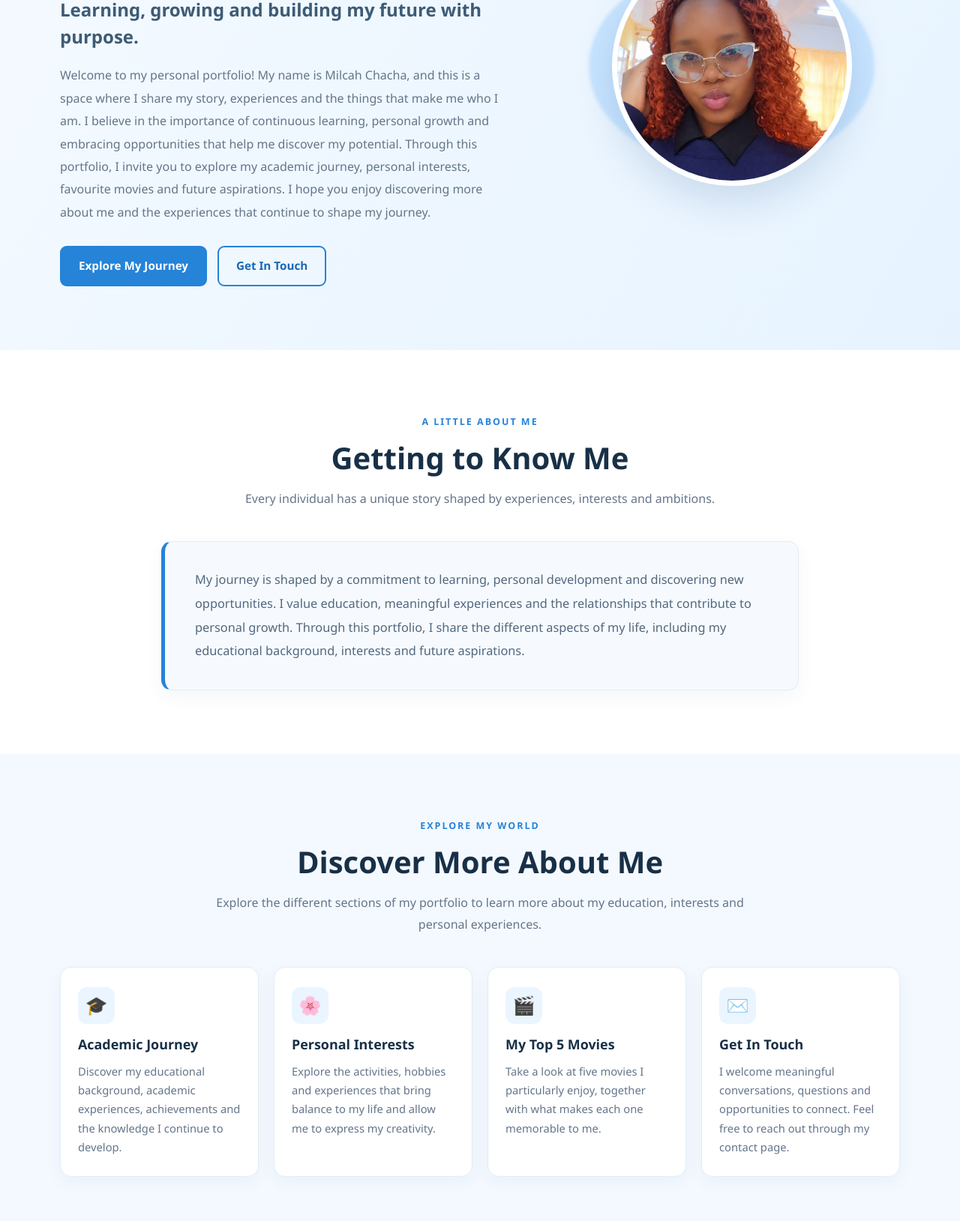
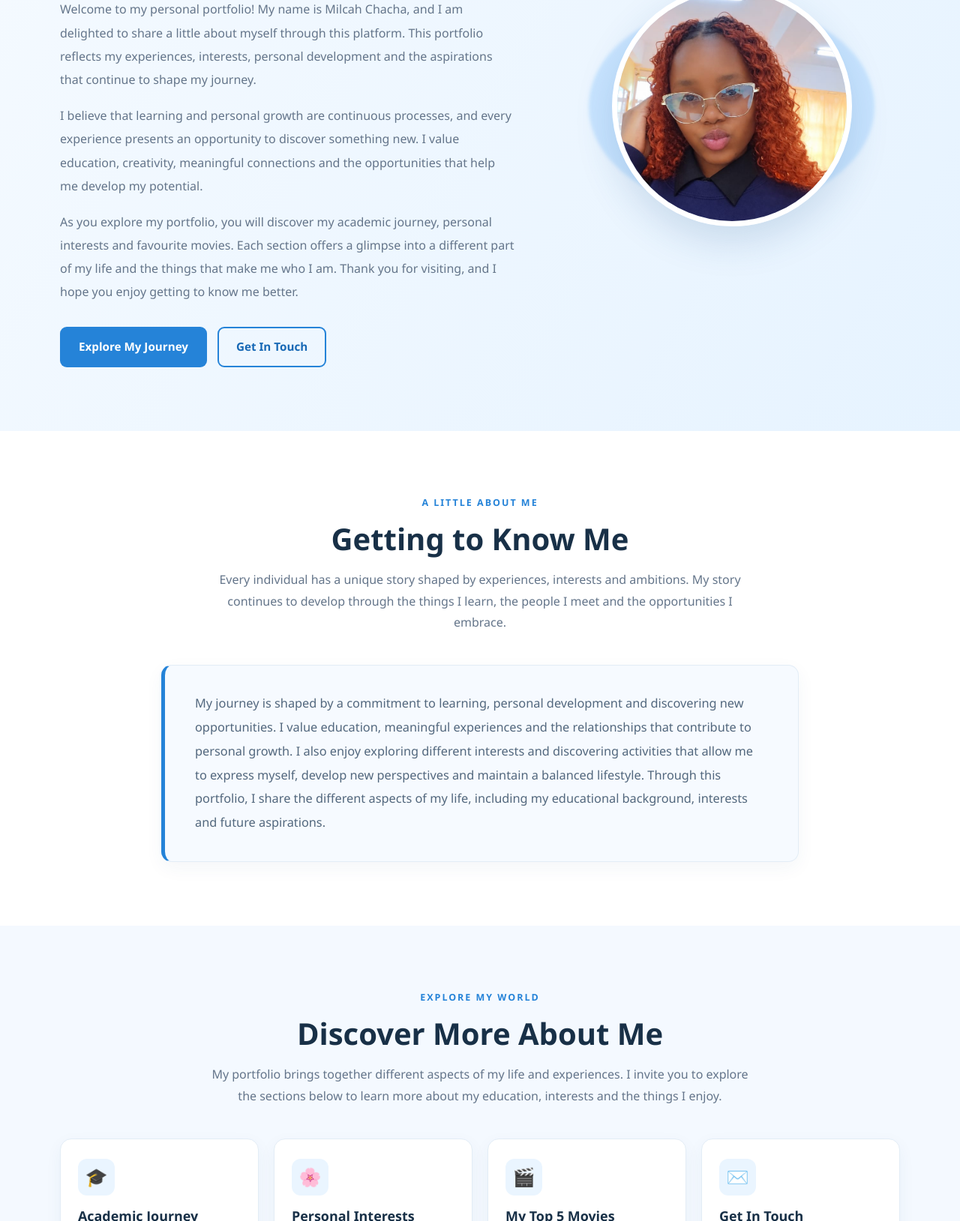
Before and after one commit to Milcah2513/milcah-chacha-portfolio, a plain HTML site: page frontend/index.html in a window 1280 px wide. Shown: the part 367-1996 px from the top of the page at 75% size. Drawn offline with Linux system fonts and the light colour scheme.

Commit message:
Improve homepage prose layout and responsive styling

```diff
--- a/frontend/assets/css/style.css
+++ b/frontend/assets/css/style.css
@@ -296,6 +296,27 @@ button {
 .hero-text h1 span {
     color: var(--primary);
 }
+
+/* Homepage prose introduction */
+
+.hero-description {
+    max-width: 650px;
+    margin: 20px 0;
+}
+
+.hero-description p {
+    color: var(--text-muted);
+    font-size: 1rem;
+    line-height: 1.95;
+    margin-bottom: 17px;
+    text-align: left;
+}
+
+.hero-description p:last-child {
+    margin-bottom: 0;
+}
+
+/* Compatibility with other pages or older hero markup */
 
 .hero-text h2 {
     color: #3d5b75;
@@ -1225,8 +1246,8 @@ button {
 
 @media (max-width: 760px) {
 
-    /* Header remains in normal document flow.
-       This prevents it from covering the hero. */
+    /* Keep the mobile header above the page without
+       allowing it to cover the homepage content. */
 
     .site-header {
         position: relative;
@@ -1244,7 +1265,7 @@ button {
         display: flex;
     }
 
-    /* Hide mobile menu until the button is clicked */
+    /* Mobile navigation stays hidden until clicked. */
 
     .nav-links {
         display: none;
@@ -1274,26 +1295,6 @@ button {
         order: 0;
     }
 
-    .nav-links li:nth-child(1) {
-        order: 1;
-    }
-
-    .nav-links li:nth-child(2) {
-        order: 2;
-    }
-
-    .nav-links li:nth-child(3) {
-        order: 3;
-    }
-
-    .nav-links li:nth-child(4) {
-        order: 4;
-    }
-
-    .nav-links li:nth-child(5) {
-        order: 5;
-    }
-
     .nav-links.show {
         display: flex;
     }
@@ -1318,7 +1319,7 @@ button {
         gap: 25px;
     }
 
-    /* Picture appears before the introduction */
+    /* Profile image appears before the introduction. */
 
     .hero-image {
         order: -1;
@@ -1343,7 +1344,7 @@ button {
         margin: 0 auto;
     }
 
-    /* Introduction appears below picture */
+    /* Prose introduction appears below the picture. */
 
     .hero-text {
         order: 1;
@@ -1362,8 +1363,21 @@ button {
         font-size: 1.15rem;
     }
 
+    .hero-description {
+        width: 100%;
+        margin: 20px auto;
+    }
+
+    .hero-description p {
+        text-align: center;
+        font-size: 0.98rem;
+        line-height: 1.85;
+        margin-bottom: 16px;
+    }
+
     .hero-text > p:not(.eyebrow) {
         margin: 0 auto;
+        text-align: center;
     }
 
     .hero-buttons {
@@ -1441,6 +1455,11 @@ button {
 
     .hero-text h2 {
         font-size: 1.1rem;
+    }
+
+    .hero-description p {
+        font-size: 0.95rem;
+        line-height: 1.85;
     }
 
     .hero-text > p:not(.eyebrow) {
--- a/frontend/index.html
+++ b/frontend/index.html
@@ -44,7 +44,6 @@
 
             <ul class="nav-links" id="nav-links">
 
-                <!-- PROFILE - FIRST NAVIGATION LINK -->
                 <li>
                     <a href="./index.html" class="active" aria-current="page">
                         Profile
@@ -97,7 +96,7 @@
                 <div class="hero-text">
 
                     <p class="eyebrow">
-                        PERSONAL PORTFOLIO
+                        WELCOME TO MY PORTFOLIO
                     </p>
 
                     <h1>
@@ -105,22 +104,36 @@
                         <span id="profile-name">Milcah Chacha</span>
                     </h1>
 
-                    <h2 id="profile-headline">
-                        Learning, growing and building my future with purpose.
-                    </h2>
+                    <div class="hero-description" id="profile-bio">
 
-                    <p id="profile-bio">
-                        Welcome to my personal portfolio! My name is Milcah
-                        Chacha, and this is a space where I share my story,
-                        experiences and the things that make me who I am.
-                        I believe in the importance of continuous learning,
-                        personal growth and embracing opportunities that
-                        help me discover my potential. Through this portfolio,
-                        I invite you to explore my academic journey, personal
-                        interests, favourite movies and future aspirations.
-                        I hope you enjoy discovering more about me and the
-                        experiences that continue to shape my journey.
-                    </p>
+                        <p>
+                            Welcome to my personal portfolio! My name is
+                            Milcah Chacha, and I am delighted to share a
+                            little about myself through this platform.
+                            This portfolio reflects my experiences,
+                            interests, personal development and the
+                            aspirations that continue to shape my journey.
+                        </p>
+
+                        <p>
+                            I believe that learning and personal growth
+                            are continuous processes, and every experience
+                            presents an opportunity to discover something
+                            new. I value education, creativity, meaningful
+                            connections and the opportunities that help
+                            me develop my potential.
+                        </p>
+
+                        <p>
+                            As you explore my portfolio, you will discover
+                            my academic journey, personal interests and
+                            favourite movies. Each section offers a glimpse
+                            into a different part of my life and the things
+                            that make me who I am. Thank you for visiting,
+                            and I hope you enjoy getting to know me better.
+                        </p>
+
+                    </div>
 
                     <div class="hero-buttons">
 
@@ -173,7 +186,9 @@
 
                     <p>
                         Every individual has a unique story shaped by
-                        experiences, interests and ambitions.
+                        experiences, interests and ambitions. My story
+                        continues to develop through the things I learn,
+                        the people I meet and the opportunities I embrace.
                     </p>
 
                 </div>
@@ -186,9 +201,13 @@
                         personal development and discovering new opportunities.
                         I value education, meaningful experiences and the
                         relationships that contribute to personal growth.
-                        Through this portfolio, I share the different aspects
-                        of my life, including my educational background,
-                        interests and future aspirations.
+                        I also enjoy exploring different interests and
+                        discovering activities that allow me to express
+                        myself, develop new perspectives and maintain a
+                        balanced lifestyle. Through this portfolio, I share
+                        the different aspects of my life, including my
+                        educational background, interests and future
+                        aspirations.
                     </p>
 
                 </div>
@@ -217,9 +236,10 @@
                     </h2>
 
                     <p>
-                        Explore the different sections of my portfolio to
-                        learn more about my education, interests and personal
-                        experiences.
+                        My portfolio brings together different aspects
+                        of my life and experiences. I invite you to explore
+                        the sections below to learn more about my education,
+                        interests and the things I enjoy.
                     </p>
 
                 </div>
@@ -234,9 +254,10 @@
                         <h3>Academic Journey</h3>
 
                         <p>
-                            Discover my educational background, academic
-                            experiences, achievements and the knowledge I
-                            continue to develop.
+                            Education plays an important role in my personal
+                            development. Explore my educational background,
+                            academic experiences, achievements and the
+                            knowledge I continue to gain.
                         </p>
 
                     </a>
@@ -249,9 +270,10 @@
                         <h3>Personal Interests</h3>
 
                         <p>
-                            Explore the activities, hobbies and experiences
-                            that bring balance to my life and allow me to
-                            express my creativity.
+                            Beyond academics, I enjoy activities that bring
+                            balance, happiness and creativity into my life.
+                            Discover some of the hobbies and interests that
+                            I enjoy in my free time.
                         </p>
 
                     </a>
@@ -264,8 +286,10 @@
                         <h3>My Top 5 Movies</h3>
 
                         <p>
-                            Take a look at five movies I particularly enjoy,
-                            together with what makes each one memorable to me.
+                            Movies offer entertainment, inspiration and
+                            different perspectives on life. Explore five
+                            of my favourite movies and discover what makes
+                            each one memorable to me.
                         </p>
 
                     </a>
@@ -278,9 +302,10 @@
                         <h3>Get In Touch</h3>
 
                         <p>
-                            I welcome meaningful conversations, questions and
-                            opportunities to connect. Feel free to reach out
-                            through my contact page.
+                            I appreciate meaningful conversations and
+                            opportunities to connect with others. Visit
+                            my contact page if you would like to reach out,
+                            share an idea or get in touch.
                         </p>
 
                     </a>
@@ -311,12 +336,16 @@
                     </h2>
 
                     <p>
-                        I believe that personal development is an ongoing
-                        journey. Every experience presents an opportunity
-                        to learn, gain perspective and become better prepared
-                        for the future. I look forward to embracing new
-                        challenges, exploring opportunities and making
-                        meaningful progress along the way.
+                        I see life as a continuous journey of learning,
+                        growth and discovery. Every new experience provides
+                        an opportunity to gain knowledge, build confidence
+                        and understand the world from a different
+                        perspective. As I look ahead, I hope to embrace
+                        new challenges, explore meaningful opportunities
+                        and continue becoming a better version of myself.
+                        I believe that small steps, consistent effort and
+                        a willingness to learn can make a meaningful
+                        difference in shaping the future.
                     </p>
 
                     <div class="hero-buttons">
```
